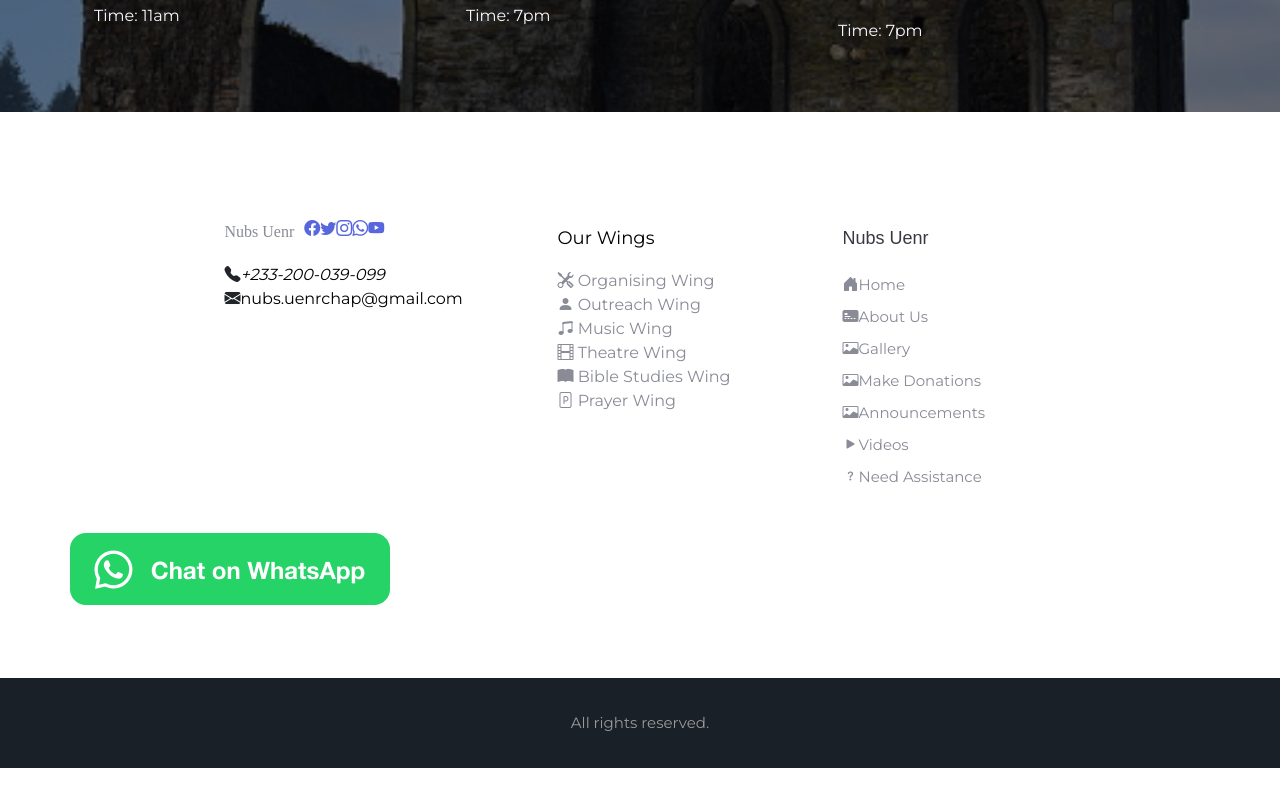
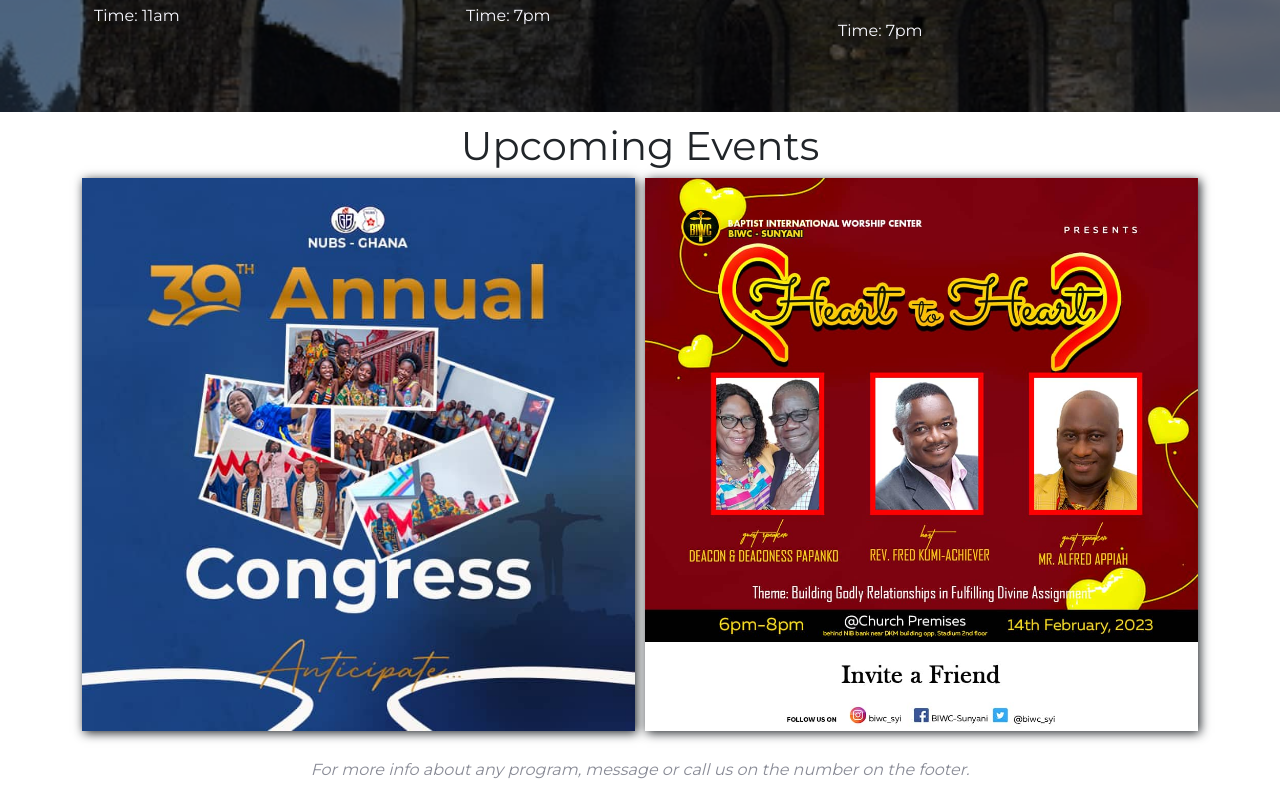
Before and after one commit to amgenious/nubsweb, a React (Create React App) app: page / in a window 1280 px wide. Shown: the part 1440-2240 px from the top of the page. Before the commit the page ends 2208 px from the top, so only its background shows below. Built offline with nearby package versions, Linux system fonts and the light colour scheme.

Commit message:
removed the annoucement link, but added upcoming events to the index page

```diff
--- a/src/App.js
+++ b/src/App.js
@@ -7,7 +7,6 @@
 import WingsIndex from "./Components/WingsPage/WingsIndex";
 import { Helmet } from "react-helmet";
 import DonationsIndex from "./Components/DonationsPage/DonationsIndex";
-import AnnouncementPage from "./Components/AnnouncementPage";
 
 
 function App() {
@@ -40,9 +39,6 @@
       <Route path="/donations">
         <DonationsIndex />
       </Route>
-      <Route path="/announcements">
-        <AnnouncementPage />
-      </Route>
       </Switch>
     </div>
      <Footer />
--- a/src/Components/AnnouncementPage/index.js
+++ /dev/null
@@ -1,10 +0,0 @@
-import React from "react";
-
-const AnnouncementPage = () => {
-    return(
-        <>
-        <p><i>No announcements to be displayed for now.</i></p>
-        </>
-    )
-}
-export default AnnouncementPage
--- a/src/Components/Footer.js
+++ b/src/Components/Footer.js
@@ -77,9 +77,6 @@
                   <i class="bi bi-card-image"></i><Link to='/donations' style={{textDecoration:'none'}}>Make Donations</Link>
                 </li>
                 <li>
-                  <i class="bi bi-card-image"></i><Link to='/announcements' style={{textDecoration:'none'}}>Announcements</Link>
-                </li>
-                <li>
                   <i class="bi bi-play-fill"></i><a href="https://amgenious.github.io/videos" target="_blank" rel="noreferrer" style={{textDecoration:'none'}}>Videos</a>
                 </li>
                 <li>
@@ -104,7 +101,7 @@
         <div class="col-md-12">
           <div class="copyright-text">
             <p>
-             All rights reserved.
+             All rights reserved. &copy; 2023
             </p>
           </div>
         </div>
--- a/src/Components/HomePage/HomeIndex.js
+++ b/src/Components/HomePage/HomeIndex.js
@@ -1,6 +1,7 @@
 import Home from "./Home";
 import Mission from "./Mission";
 import Activities from "./Activities";
+import Announcement from "./announcement";
 
 function HomeIndex() {
     return (
@@ -8,6 +9,7 @@
             <Home />
             <Mission />
             <Activities />
+            <Announcement />
         </div>
     );
 }
--- /dev/null
+++ b/src/Components/HomePage/announcement.js
@@ -0,0 +1,45 @@
+function Announcement(){
+    return (
+      <>
+        <div className="container">
+          <div className="row">
+            <div className="col-md-12" style={{ marginTop: "10px" }}>
+              <center>
+                <h1>Upcoming Events</h1>
+              </center>
+              <div style={{ display: "flex", justifyContent: "space-evenly" }}>
+                <div
+                  style={{
+                    width: "50%",
+                    boxShadow: "2px 2px 10px",
+                    marginRight: "10px",
+                  }}
+                >
+                  <img
+                    src={process.env.PUBLIC_URL + "/images/congress.jpg"}
+                    alt=""
+                  />
+                </div>
+                <div style={{ width: "50%", boxShadow: "2px 2px 10px" }}>
+                  <img
+                    src={process.env.PUBLIC_URL + "/images/vals.jpg"}
+                    alt=""
+                  />
+                </div>
+              </div>
+              <br></br>
+              <center>
+                <p>
+                  <i>
+                    For more info about any program, message or call us on the
+                    number on the footer.
+                  </i>
+                </p>
+              </center>
+            </div>
+          </div>
+        </div>
+      </>
+    );
+}
+export default Announcement
--- a/src/Components/Nav.js
+++ b/src/Components/Nav.js
@@ -18,7 +18,6 @@
         <li><Link to='/gallery' style={{textDecoration:'none', color:'white'}} class="nav-link">GALLERY</Link></li>
         <li><Link to='/wing' style={{textDecoration:'none', color:'white'}} class="nav-link">WINGS</Link></li>
         <li><Link to='/donations' style={{textDecoration:'none', color:'white'}} class="nav-link">MAKE DONATIONS</Link></li>
-        <li><Link to='/announcements' style={{textDecoration:'none', color:'white'}} class="nav-link">ANNOUNCEMENT</Link></li>
         <li><a href="https://amgenious.github.io/videos" target="_blank" rel="noreferrer" style={{textDecoration:'none', color:'white'}} class="nav-link">VIDEOS</a></li>
         <li><a href='https://amgenious.github.io/prayer-counselling/'target="_blank" rel="noreferrer" style={{textDecoration:'none', color:'white'}} class="nav-link">NEED ASSISTANCE</a></li>
     </ol>
```
Also changed, not shown: public/images/congress.jpg (added), public/images/vals.jpg (added).
